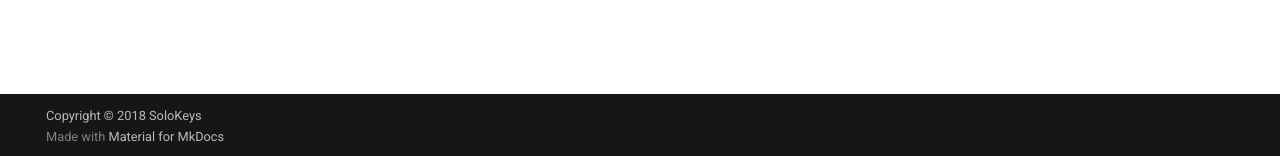
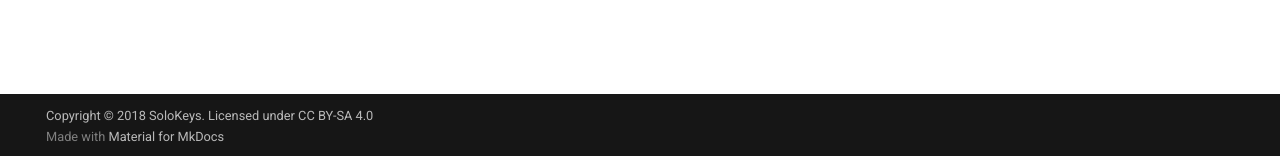
Before and after one commit to solokeys/docs, an MkDocs documentation site: the page built from docs/index.md, in a window 1280 px wide. Shown: the part 741-897 px from the top of the page. Built offline with MkDocs 1.6.1 and Material for MkDocs 9.7.7, drawn with Linux system fonts in a browser that asks for light colours; comment, search, counter and statistics services are not loaded.

Commit message:
Add CC license and move repo reference

```diff
--- a/mkdocs.yml
+++ b/mkdocs.yml
@@ -2,8 +2,8 @@ site_name: Solo
 site_author: SoloKeys
 site_description: 'Documentation for all SoloKeys projects'
 repo_name: 'solokeys/docs'
-repo_url: 'https://gitlab.com/solokeys/docs'
-copyright: 'Copyright &copy; 2018 SoloKeys'
+repo_url: 'https://github.com/solokeys/docs'
+copyright: 'Copyright &copy; 2018 SoloKeys. Licensed under CC BY-SA 4.0'
 
 theme:
   name: material
```
